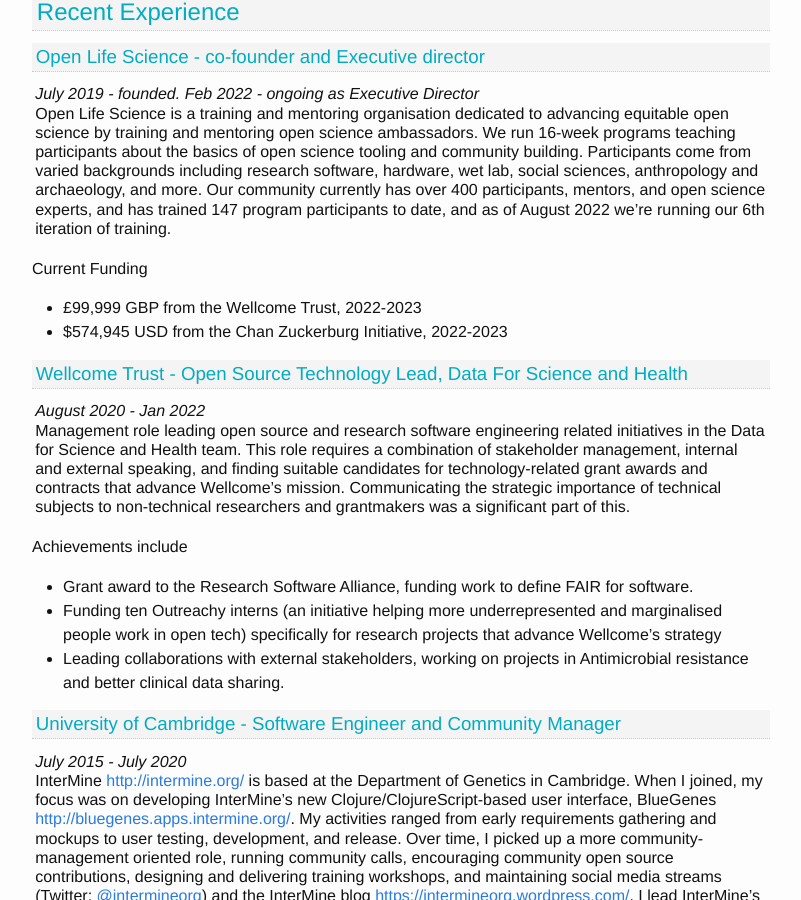
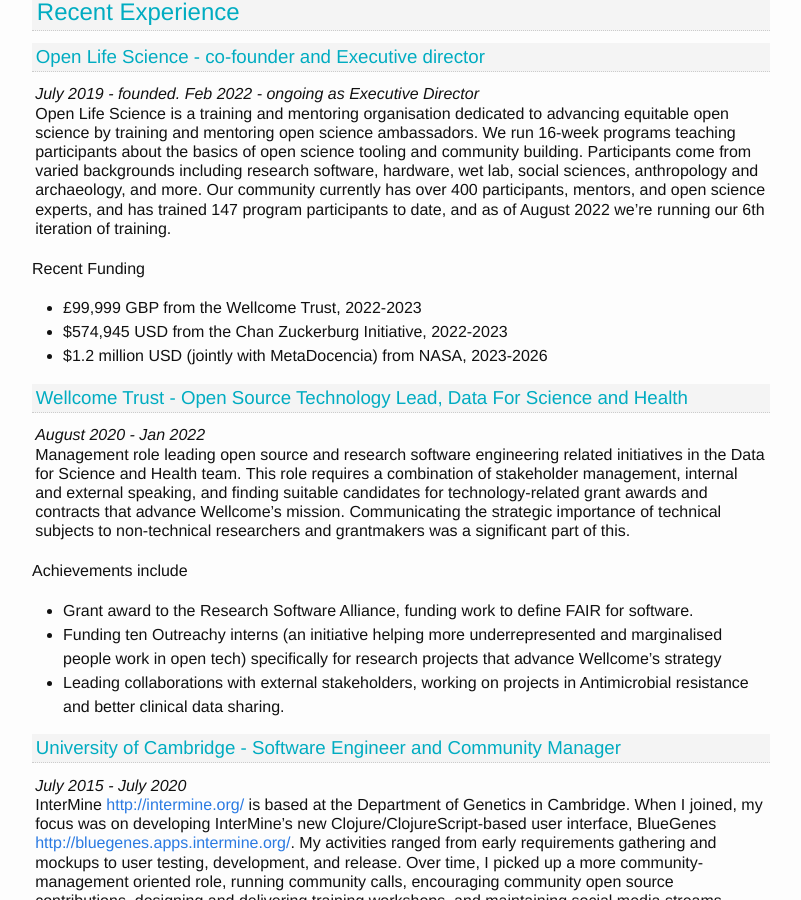
Before and after one commit to yochannah/cv, a Jekyll site: the page built from index.md, in a window 1280 px wide and 900 px high, scrolled down 727 px. Shown: the whole window, without its empty margins (239-1040 px from the left). Built offline with Jekyll 4.4.1, drawn with Linux system fonts in a browser that asks for light colours.

Commit message:
mention recent funding

```diff
--- a/index.md
+++ b/index.md
@@ -24,9 +24,10 @@ Javascript (and popular libraries such as React, Angular, jQuery), Clojure/Cloju
 _July 2019 - founded. Feb 2022 - ongoing as Executive Director_
 Open Life Science is a training and mentoring organisation dedicated to advancing equitable open science by training and mentoring open science ambassadors. We run 16-week programs teaching participants about the basics of open science tooling and community building. Participants come from varied backgrounds including research software, hardware, wet lab, social sciences, anthropology and archaeology, and more. Our community currently has over 400 participants, mentors, and open science experts, and has trained 147 program participants to date, and as of August 2022 we're running our 6th iteration of training.
 
-#### Current Funding
+#### Recent Funding
 - £99,999 GBP from the Wellcome Trust, 2022-2023
 - $574,945 USD from the Chan Zuckerburg Initiative, 2022-2023
+- $1.2 million USD (jointly with MetaDocencia) from NASA, 2023-2026
 
 ### Wellcome Trust - Open Source Technology Lead, Data For Science and Health
 _August 2020 - Jan 2022_
```
